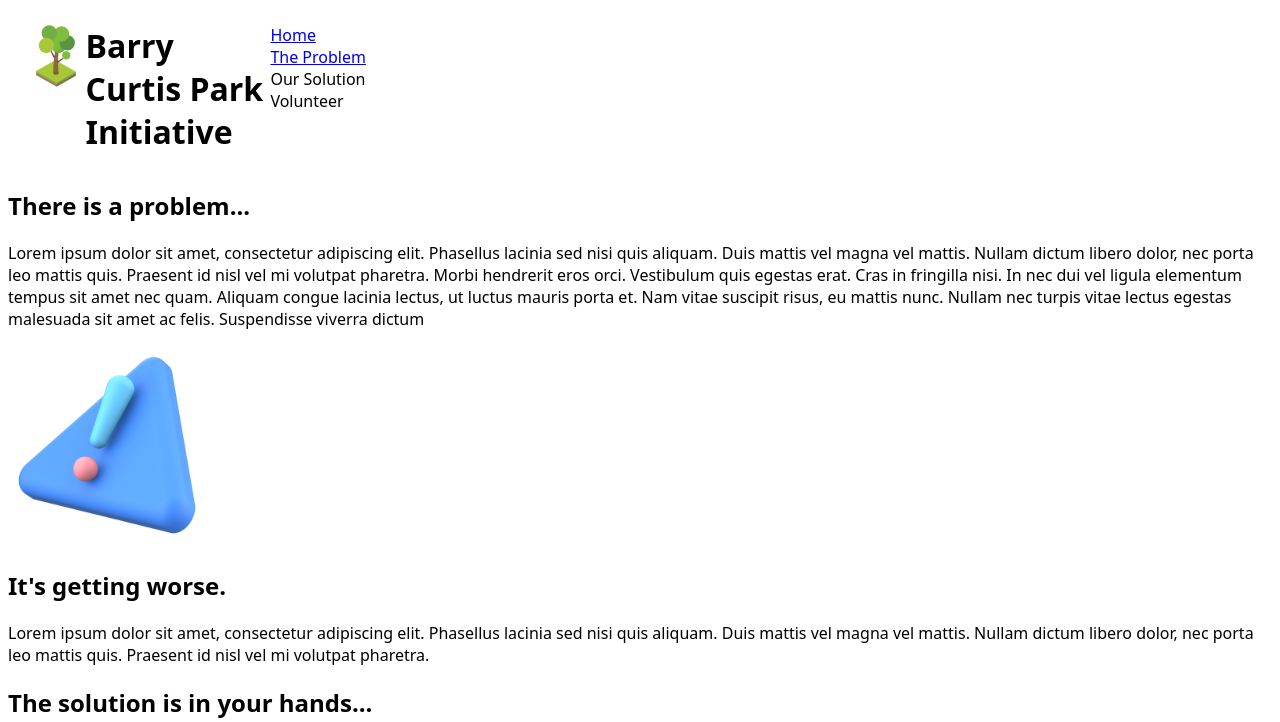
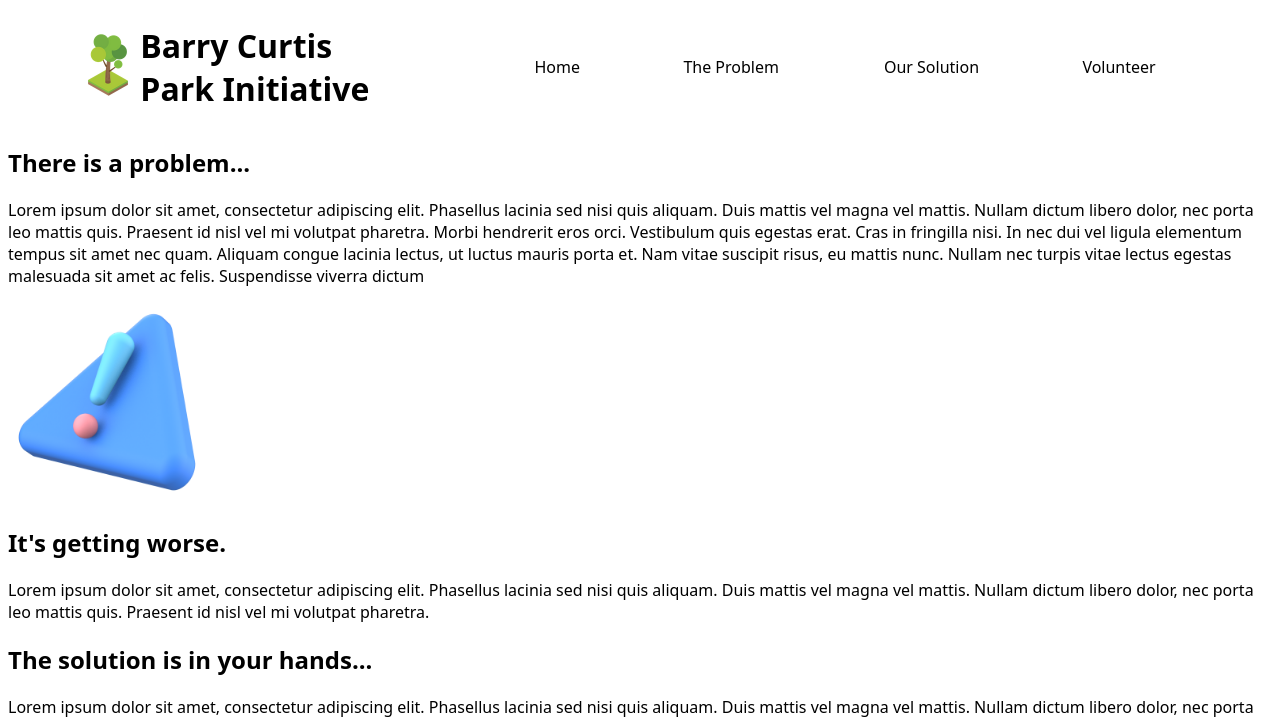
Before and after one commit to yye347/Website, a plain HTML site: page index.html in a window 1280 px wide. Shown: the top 722 px of the page. Drawn offline with Linux system fonts and the light colour scheme.

Commit message:
navbar css

```diff
--- a/CSS/index.css
+++ b/CSS/index.css
@@ -3,18 +3,47 @@
     font-family: system-ui;
 }
 
-#header {
-    display: grid;
-    grid-template-columns: 5% 15% 50%;
+header {
+    display: flex;
+    flex-direction: row;
+    align-items: center;
     padding: 1rem;
+    justify-content: space-around;
 }
 
-#logo-text > h1 {
+#logo-text h1 {
     margin: 0;
+    width: 15rem;
 }
 
-#navbar > ul {
+nav {
+    float: right;
+}
+
+#navbar ul {
     list-style-type: none;
     margin: 0;
     padding: 0;
 }
+
+#navbar li {
+    display: inline;
+    margin: 3rem;
+}
+
+#navbar a {
+    display: inline;
+    text-align: center;
+    padding: 0.1rem 0.1rem;
+    text-decoration: none;
+    color: black;
+}
+
+#navbar a:hover {
+    text-decoration: underline;
+}
+
+#logo-and-logo-text {
+    display: flex;
+    align-items: center;
+}
--- a/index.html
+++ b/index.html
@@ -10,22 +10,22 @@
 </head>
 <body>
     <header>
-        <div id="header">
-            <div id="logo">
+        <div id="logo-and-logo-text">
+            <div>
                 <img src="Images\Original\tree.png" alt="Barry Curtis Park Initiative Logo" width="64px" height="64px">
             </div>
             <div id="logo-text">
                 <h1>Barry Curtis Park Initiative</h1>
             </div>
+        </div>
             <nav id="navbar">
                 <ul>
                     <li id="current"><a href="index.html">Home</a></li>
                     <li><a href="problem.html">The Problem</a></li>
-                    <li><a></a>Our Solution</li>
-                    <li><a></a>Volunteer</li>
+                    <li><a href="solution.html"></a>Our Solution</li>
+                    <li><a href="volunteer.html"></a>Volunteer</li>
                 </ul>
             </nav>
-        </div>
     </header>
     <main>
         <div id="main">
```
Also changed, not shown: solution.html (added), volunteer.html (added).
